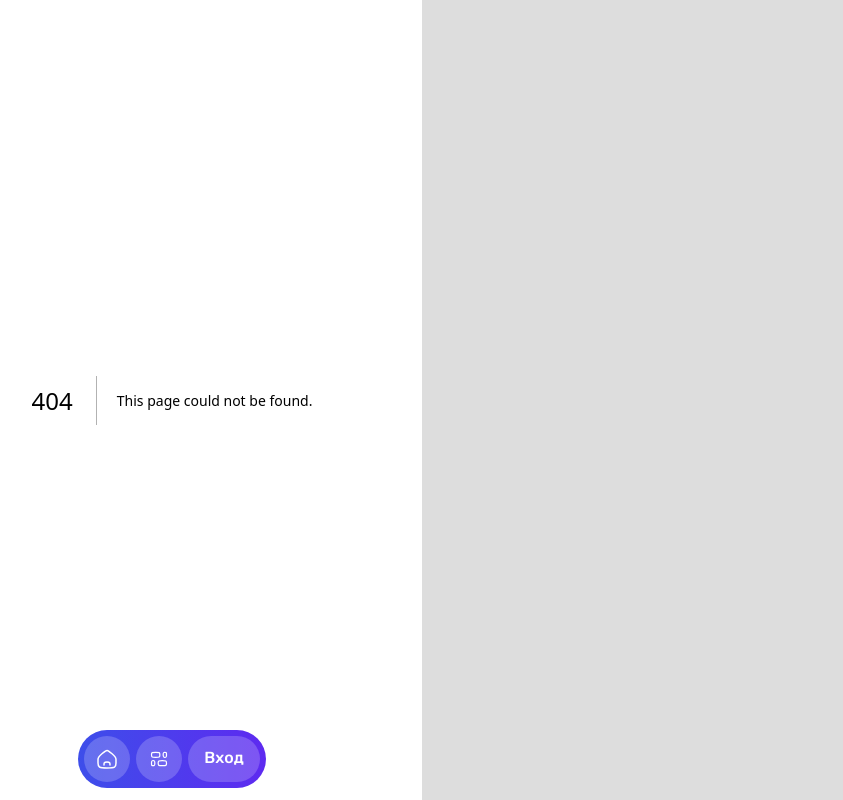
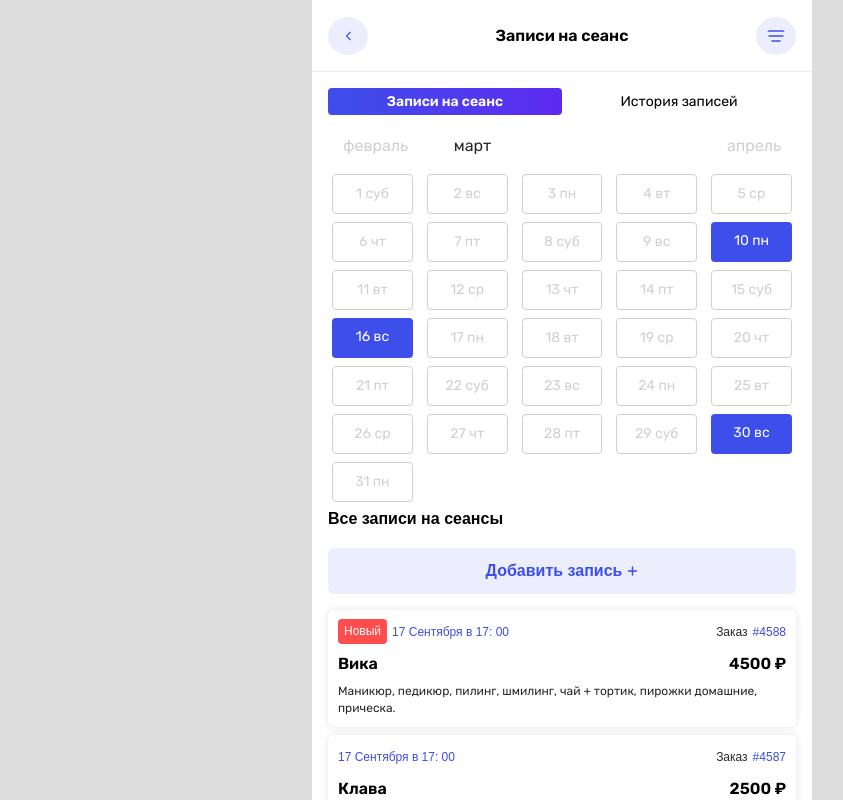
Before and after one commit to superHotBob/master_client, a Next.js app: page /masterrecords in a window 1280 px wide. Before the commit this address had no page. Shown: the whole page, without its empty margins (78-921 px from the left). Built offline with nearby package versions, Linux system fonts and the light colour scheme.

Commit message:
add_orders

```diff
--- a/src/components/menu/index.js
+++ b/src/components/menu/index.js
@@ -37,7 +37,7 @@ export default function Menu() {
             <p className={styles.seans}>Записи на сеанс<span>5</span></p>
             <p className={styles.shedule} onClick={() => router.push('/calendar')}>Календарь работы</p>
             <p className={styles.add}>Добавить запись</p>
-            <Link href="/records" className={styles.collections}>Мои заказы</Link>
+            <Link href="/masterrecords" className={styles.collections}>Мои заказы</Link>
             <h6>Общее</h6>
             <p className={styles.edit_profile} onClick={() => router.push('/masterprofile/' + profile.nikname)} >
                 Редактировать профиль
--- a/src/pages/master/[pid].js
+++ b/src/pages/master/[pid].js
@@ -44,7 +44,7 @@ const Master = () => {
                     <Image src={'/image/' + profile.image + '.jpg'} alt="profile" height={105} width={105} />
                 </div>
                 <p>
-                    {profile.username}
+                    <span>{profile.username}</span>
                     <span className={styles.pro}>MASTER</span>
                     <span className={styles.stars}>4.7</span>
                 </p>
--- a/src/pages/masterprofile/profile.module.css
+++ b/src/pages/masterprofile/profile.module.css
@@ -12,9 +12,9 @@
   height: 27px;
 }
 .profile {
-  padding: 20px 0 20px 28%;
-  background-position: 10% center;
-  background-size: 10%;
+  padding: 20px 0 20px 104px;
+  background-position: 16px 22px;
+  background-size: 72px;
   font-weight: 500;
   background-image: url('/camera_bl.svg');
 }
--- /dev/null
+++ b/src/pages/masterrecords/index.js
@@ -0,0 +1,130 @@
+import Header from '@/components/header'
+import styles from './records.module.css'
+import { useRouter } from 'next/router'
+import { useState } from 'react'
+import { useDispatch } from 'react-redux'
+import { setorder } from '@/reduser'
+
+const activ_month = {
+    width: '55%',
+    color: '#282828',
+}
+const sel = {
+    background: 'linear-gradient(90deg, #3D4EEA 0%, #5E2AF0 100%)',
+    fontWeight: 600,
+    color: '#fff'
+}
+const active = {
+    backgroundColor: '#8B95F2',
+}
+const false_mo = {
+    backgroundColor: '#fff',
+    color: '#d0d0d0',
+    border: '1px solid #d0d0d0'
+}
+const orders = [
+    {active: 1,client: 'Вика', nikname:'Mercedec',cost: 4500, date: '17 Сентября в 17: 00',order: 4588, text:'Маникюр, педикюр, пилинг, шмилинг, чай + тортик, пирожки домашние, прическа.'},
+    {active: 0,client: 'Клава ', nikname:'RedBull',cost: 2500, date: '17 Сентября в 17: 00',order: 4587, text:'Маникюр, педикюр, пилинг, шмилинг, чай + тортик, пирожки домашние, прическа.'},
+    {active: 0,client: 'Эмануил', nikname:'Super1245',cost: 5800, date: '17 Сентября в 17: 00',order: 4589, text:'Маникюр, педикюр, пилинг, шмилинг, чай + тортик, пирожки домашние, прическа.'}
+]
+const records = [
+    { date: 1679156076446, orders: [2345, 2478, 2588] },
+    { date: 1679156176446, orders: [2375] },
+    { date: 1679156276446, orders: [2558] },
+]
+
+export default function Records() {
+    const days = ["вс", "пн", "вт", "ср", "чт", "пт", "суб"]
+    const months = [ 'декабрь','январь', 'февраль', 'март', 'апрель', 'май', 'июнь', 'июль', 'август', 'сетнябрь',
+        'октябрь', 'ноябрь','декабрь']
+    const my_months = [...months]
+    const false_days = [10, 16, 30]
+
+    const d = new Date()
+    const mon = d.getMonth()+ 1
+
+    const [month, setMonth] = useState(mon)
+
+    const all_days = new Date(2023, month, 0)
+
+
+    const dispatch = useDispatch()
+    const router = useRouter()
+    const [selector, setSelector] = useState(1)
+    const [active_day, setActive_Day] = useState()
+
+    function viewOrder(a,b) {
+        dispatch(setorder(orders[a]))
+        router.push('/order/' + b)
+    }
+    function MyDate(a) {
+        const day = new Date(2023, month, a)
+        return a + ' ' + days[day.getDay()]
+    }
+
+    function SetMonth(a) {
+        let m = my_months.findIndex(i=>i===a)
+        console.log(m)
+        setMonth(m)
+
+    }
+
+    return (
+        <main className={styles.main}>
+            <Header sel="/" text="Записи на сеанс" />
+            <div className={styles.selector}>
+                <span onClick={() => setSelector(1)} style={selector ? sel : null}>Записи на сеанс</span>
+                <span onClick={() => setSelector(0)} style={selector ? null : sel}>История записей</span>
+            </div>
+            {selector ?
+                <section className={styles.section}>
+                    <div className={styles.mounth}>
+                        {months.splice(month ? month-1 : 0 ,3).map((i, index) =>
+                            <span onClick={() => SetMonth(i)} style={i === my_months[month] ? activ_month : null} key={i}>{i}</span>
+                        )}
+                    </div>
+                    <div className={styles.days}>
+                        {Array.from({ length: all_days.getDate() }, (v, i) => i + 1)
+                            .map(i =>
+                                <span
+                                    onClick={() => setActive_Day(i)}
+                                    key={i}
+                                    style={!false_days.includes(i) ? false_mo : active_day === i ? active : null}
+                                >{MyDate(i)}</span>
+                            )}
+
+                    </div>
+                    <p>Все записи на сеансы</p>
+                    <button>
+                        <span>
+                            Добавить запись
+                        </span>
+                    </button>
+                    {orders.map((i,index)=>
+                        <div
+                            onClick={()=>viewOrder(index,i.order)}
+                            key={i.order}
+                            className={styles.order}
+                        >
+                            <p><span className={i.active?styles.active:null}>{i.date}</span><span>#{i.order}</span></p>
+                            <h3><span>{i.client}</span><span>{i.cost} ₽</span></h3>
+                            <h6>{i.text}</h6>
+                        </div>
+                    )}
+                </section> :
+                <section className={styles.section}>
+                    {orders.map((i,index)=>
+                        <div
+                            onClick={()=>viewOrder(index,i.order)}
+                            key={i.order}
+                            className={styles.order}
+                        >
+                            <p><span>{i.date}</span><span>#{i.order}</span></p>
+                            <h3><span>{i.client}</span><span>{i.cost} ₽</span></h3>
+                            <h6>{i.text}</h6>
+                        </div>
+                    )}
+                </section> }
+        </main>
+    )
+}
--- a/src/pages/records/records.module.css
+++ b/src/pages/masterrecords/records.module.css
@@ -93,6 +93,60 @@
     margin-left: 5px;
 
 }
+.order {
+    padding: 10px;
+    gap: 6px;
+    display: flex;
+    justify-content: space-between;
+    flex-direction: column;
+    height: 117px;
+    margin: 8px 0;
+    background: #FFFFFF;
+    box-shadow: 0px 0px 9px #E6E6E6;
+    border-radius: 6px;
+  }
+
+  .order h3 {
+    display: flex;
+    justify-content: space-between;
+    font-size: 16px;
+    line-height: 26px;
+  }
+
+  .order h6 {
+    font-weight: 400;
+    font-size: 12px;
+    line-height: 17px;
+    color: #282828;
+  }
+
+  .order p {
+    display: flex;
+    justify-content: space-between;
+  }
+
+  .order p span {
+    font-weight: 400;
+    font-size: 12px;
+    line-height: 25px;
+    color: #3D4EEA;
+  }
+
+  .order p span:last-of-type::before {
+    content: 'Заказ';
+    color: #282828;
+    padding-right: 5px;
+  }
+
+  .active::before {
+    content: 'Новый';
+    color: #fff;
+    background: #FD4D4D;
+    border-radius: 4px;
+    padding: 0 6px;
+    margin: 0 5px 0 0;
+    transform: translateY(-1px);
+  }
 @media screen and (min-width: 500px) {
 
     .days {
--- a/src/pages/order/order.module.css
+++ b/src/pages/order/order.module.css
@@ -22,7 +22,7 @@
 }
 
 .main header span,
-.main header a {
+.main header b {
     color: #3D4EEA;
     width: 30%;
 }
@@ -37,7 +37,7 @@
     transform: translate(-5px, -1px);
 }
 
-.main header a::after {
+.main header b::after {
     content: url('/array_left.svg');
 }
 
```
Also changed, not shown: src/pages/client/[pid].js (+15 -12 lines), src/pages/order/[pid].js (+16 -9 lines), src/pages/records/index.js (deleted, +0 -83 lines).
